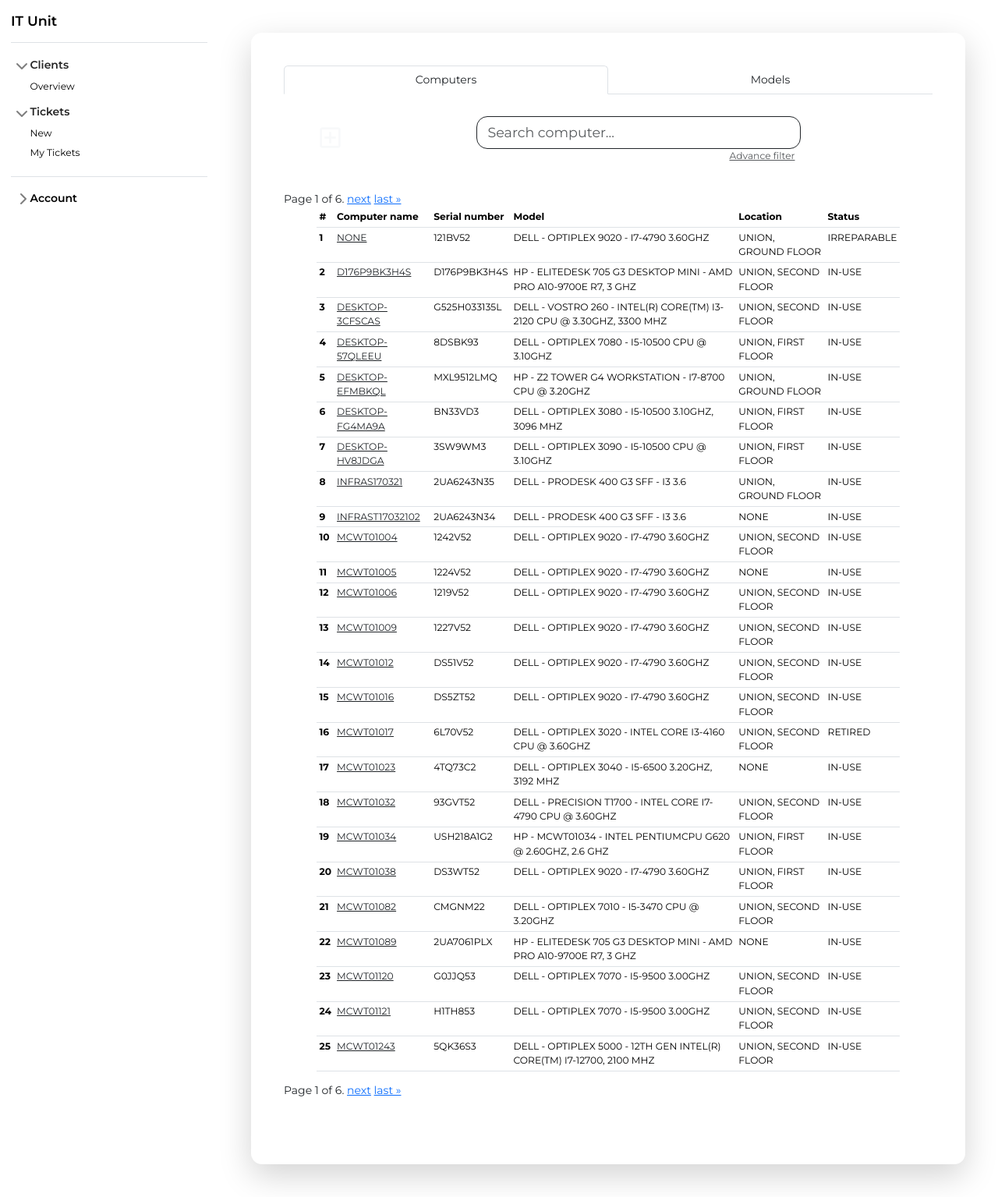
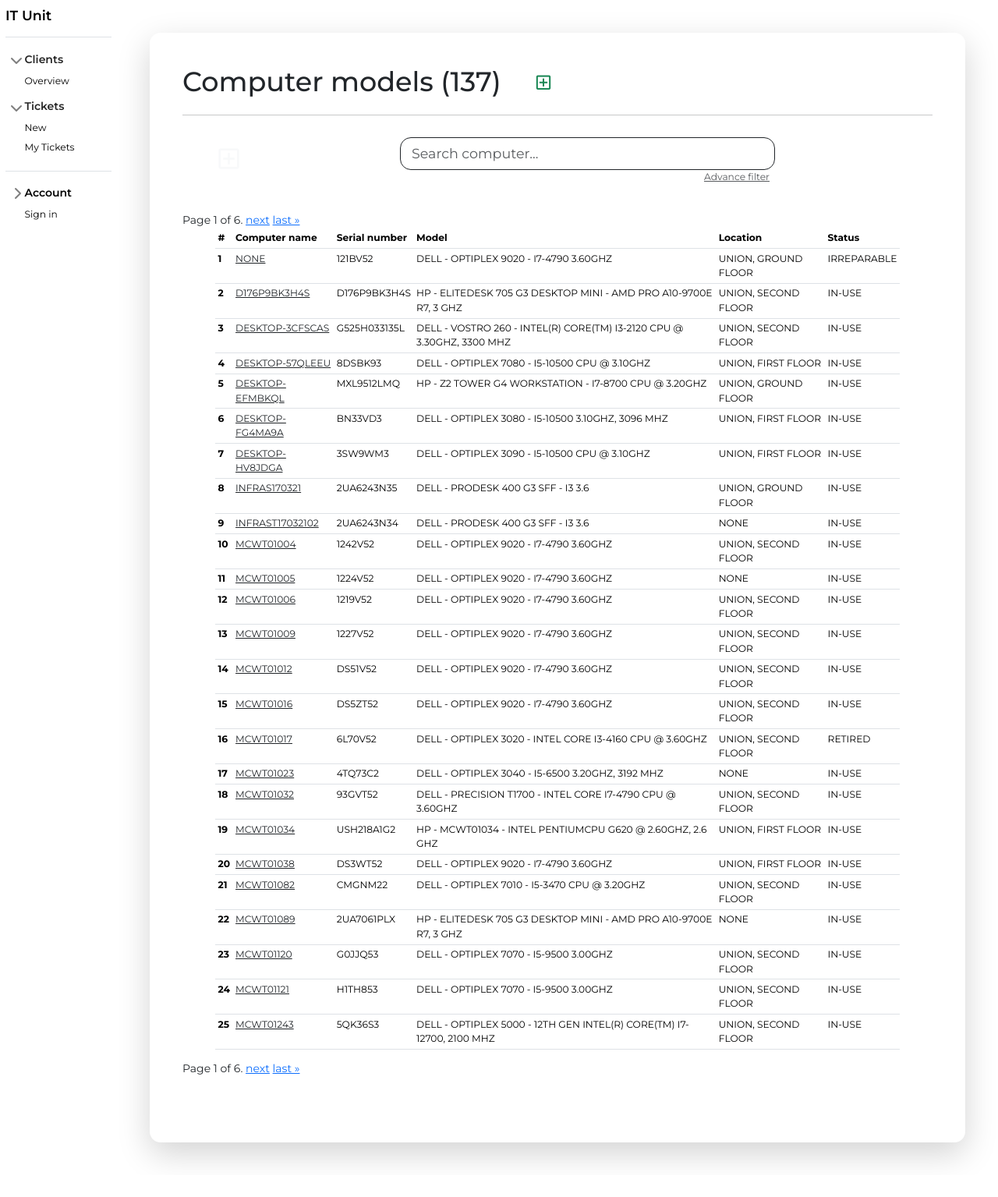
Before and after one commit to swelanauguste/works-it-unit-inventory, a Django app: page /assets/ in a window 1280 px wide. Shown: the whole page at 78% size. After the commit the page ends 1491 px from the top, so only its background shows below. Run offline with Django 5.2, Linux system fonts and the light colour scheme; data comes from the database, SQL or seed files in the repository; both versions use the stored data as it was after the commit; some libraries are stand-ins or nearby versions.

Commit message:
updating frontend

```diff
--- a/app/assets/models.py
+++ b/app/assets/models.py
@@ -209,7 +209,7 @@
         blank=True,
     )
     serial_number = models.CharField(max_length=100, blank=True, null=True)
-    warranty_info = models.CharField("Warranty", max_length=100)
+    warranty_info = models.CharField("Warranty", max_length=100, default="N/A")
     computer_name = models.CharField(max_length=100, blank=True, null=True)
     model = models.ForeignKey(
         ComputerModel, on_delete=models.CASCADE, related_name="computers"
--- a/app/assets/views.py
+++ b/app/assets/views.py
@@ -20,6 +20,7 @@
     MicrosoftOfficeUpdateForm,
     MonitorForm,
     PrinterForm,
+    ComputerModelForm
 )
 from .models import (
     Computer,
@@ -263,6 +264,11 @@
     model = Computer
     form_class = ComputerForm
 
+    def form_valid(self, form):
+        form.instance.created_by = self.request.user
+        form.instance.updated_by = self.request.user
+        return super().form_valid(form)
+
     # def get_context_data(self, **kwargs):
     #     context = super().get_context_data(**kwargs)
     #     # context["last_computer_name"] = ComputerName.objects.order_by(
@@ -330,15 +336,25 @@
     model = Computer
     form_class = ComputerForm
 
+    def form_valid(self, form):
+        form.instance.updated_by = self.request.user
+        return super().form_valid(form)
+
 
 class ComputerModelCreateView(CreateView):
     model = ComputerModel
-    fields = "__all__"
+    form_class = ComputerModelForm
+
+
+    def form_valid(self, form):
+        form.instance.created_by = self.request.user
+        form.instance.updated_by = self.request.user
+        return super().form_valid(form)
 
 
 class ComputerModelUpdateView(UpdateView):
     model = ComputerModel
-    fields = "__all__"
+    form_class = ComputerModelForm
 
 
 class ComputerDetailView(DetailView):
--- a/app/templates/assets/computer_form.html
+++ b/app/templates/assets/computer_form.html
@@ -4,7 +4,7 @@
 
 {% block content %}
 <div class="p-5 mb-5">
-    <h1>Add Computer</h1>
+    <h1>Computer form</h1>
     <hr>
     <div class="row">
         <div class="col-lg-6 p-5 border border-dark rounded-4">
@@ -14,7 +14,8 @@
                 {% csrf_token %}
                 {{ form|crispy }}
                 <div class="d-grid">
-                    <button class="btn btn-dark"
+                    <br>
+                    <button class="btn btn-lg btn-dark rounded-4"
                         type="submit">Submit</button>
                 </div>
             </form>
@@ -26,5 +27,6 @@
     $("#id_os").select2();
     $("#id_department").select2();
     $("#id_monitor").select2();
+    $("#id_status").select2();
 </script>
 {% endblock content %}
--- a/app/templates/assets/computer_list.html
+++ b/app/templates/assets/computer_list.html
@@ -3,41 +3,19 @@
 
 {% block content %}
 <div class="p-5 mb-5">
-    <nav>
-        <div class="nav nav-tabs"
-            id="nav-tab"
-            role="tablist">
-            <button class="nav-link active text-dark col-6"
-                id="nav-computers-tab"
-                data-bs-toggle="tab"
-                data-bs-target="#nav-computers"
-                type="button"
-                role="tab"
-                aria-controls="nav-computers"
-                aria-selected="true">Computers</button>
-            <button class="nav-link col text-dark"
-                id="nav-models-tab"
-                data-bs-toggle="tab"
-                data-bs-target="#nav-models"
-                type="button"
-                role="tab"
-                aria-controls="nav-models"
-                aria-selected="false">Models</button>
+    <div class="d-flex justify-content-start align-items-center">
+        <h1>Computer models ({{computer_count}})</h1>
+        <a href="{% url 'computer-create' %}">
+            <span class="ms-5 fs-3 text-success material-symbols-outlined">
+                add_box
+            </span>
+        </a>
     </div>
-    </nav>
-    <div class="tab-content"
-        id="nav-tabContent">
-        <div class="tab-pane fade show active"
-            id="nav-computers"
-            role="tabpanel"
-            aria-labelledby="nav-computers-tab"
-            tabindex="0">
-
+    <hr>
 
     <div class="d-flex justify-content-start align-items-center mt-3">
         <a href="{% url 'computer-create' %}">
-                    <span
-                        class="ms-5 fs-1 text-light material-symbols-outlined">
+            <span class="ms-5 fs-1 text-light material-symbols-outlined">
                 add_box
             </span>
         </a>
@@ -75,8 +53,7 @@
                 </span>
 
                 {% if page_obj.has_next %}
-                        <a
-                            href="?page={{ page_obj.next_page_number }}">next</a>
+                <a href="?page={{ page_obj.next_page_number }}">next</a>
                 <a href="?page={{ page_obj.paginator.num_pages }}">last
                     &raquo;</a>
                 {% endif %}
@@ -126,8 +103,7 @@
                 </span>
 
                 {% if page_obj.has_next %}
-                        <a
-                            href="?page={{ page_obj.next_page_number }}">next</a>
+                <a href="?page={{ page_obj.next_page_number }}">next</a>
                 <a href="?page={{ page_obj.paginator.num_pages }}">last
                     &raquo;</a>
                 {% endif %}
@@ -135,17 +111,5 @@
         </div>
     </section>
 </div>
-        <div class="tab-pane fade"
-            id="nav-models"
-            role="tabpanel"
-            aria-labelledby="nav-models-tab"
-            tabindex="0">
-
-        </div>
-
-    </div>
-
-
-</div>
 
 {% endblock content %}
--- a/app/templates/assets/computermodel_form.html
+++ b/app/templates/assets/computermodel_form.html
@@ -4,7 +4,7 @@
 
 {% block content %}
 <div class="container py-5 mb-5">
-    <h1>Add Computer Model</h1>
+    <h1>Computer model form</h1>
     <hr>
     <div class="col-lg-6 p-5 border border-dark rounded-4">
         <form action=""
@@ -12,7 +12,8 @@
             {% csrf_token %}
             {{ form|crispy }}
             <div class="d-grid">
-                <button class="btn btn-dark rounded-4"
+                <br>
+                <button class="btn btn-lg btn-dark rounded-4"
                     type="submit">Submit</button>
             </div>
         </form>
--- a/app/templates/sidebar.html
+++ b/app/templates/sidebar.html
@@ -1,5 +1,5 @@
-<div class="flex-shrink-0 p-3"
-        style="width: 280px;">
+<div class="flex-shrink-0 p-2"
+        style="width: 150px;">
         <a href="/"
                 class="d-flex align-items-center pb-3 mb-3 link-body-emphasis text-decoration-none border-bottom">
                 <span class="fs-5 fw-semibold">IT Unit</span>
@@ -103,7 +103,7 @@
                                 aria-expanded="false">
                                 Account
                         </button>
-                        <div class="collapse"
+                        <div class="collapse show"
                                 id="account-collapse">
                                 <ul
                                         class="btn-toggle-nav list-unstyled fw-normal pb-1 small">
```
Also changed, not shown: app/assets/forms.py (+17 -10 lines), app/templates/navbar.html (deleted, +0 -65 lines), app/db.sqlite3. Lines whose indentation alone changed are shown as unchanged.
